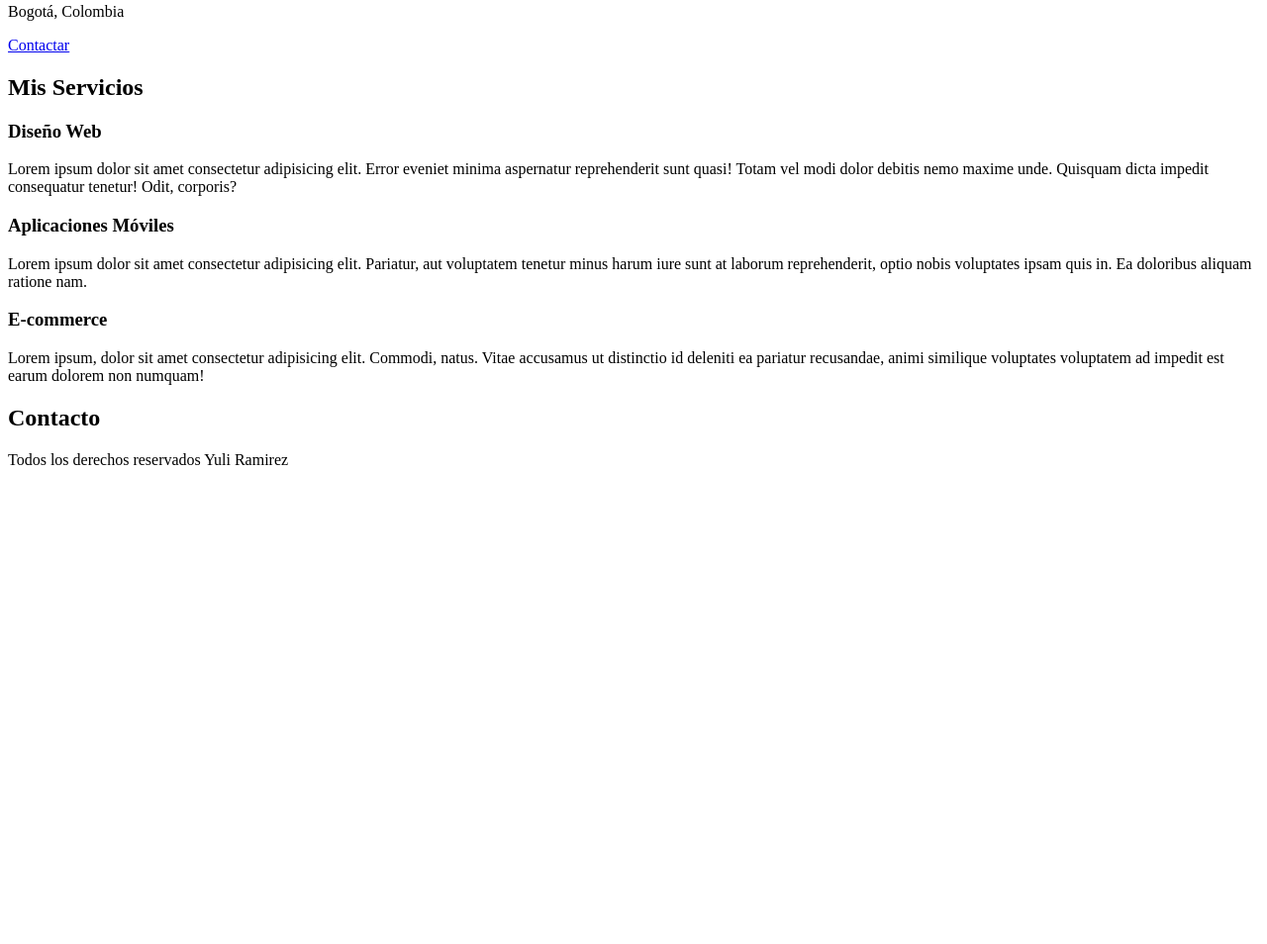
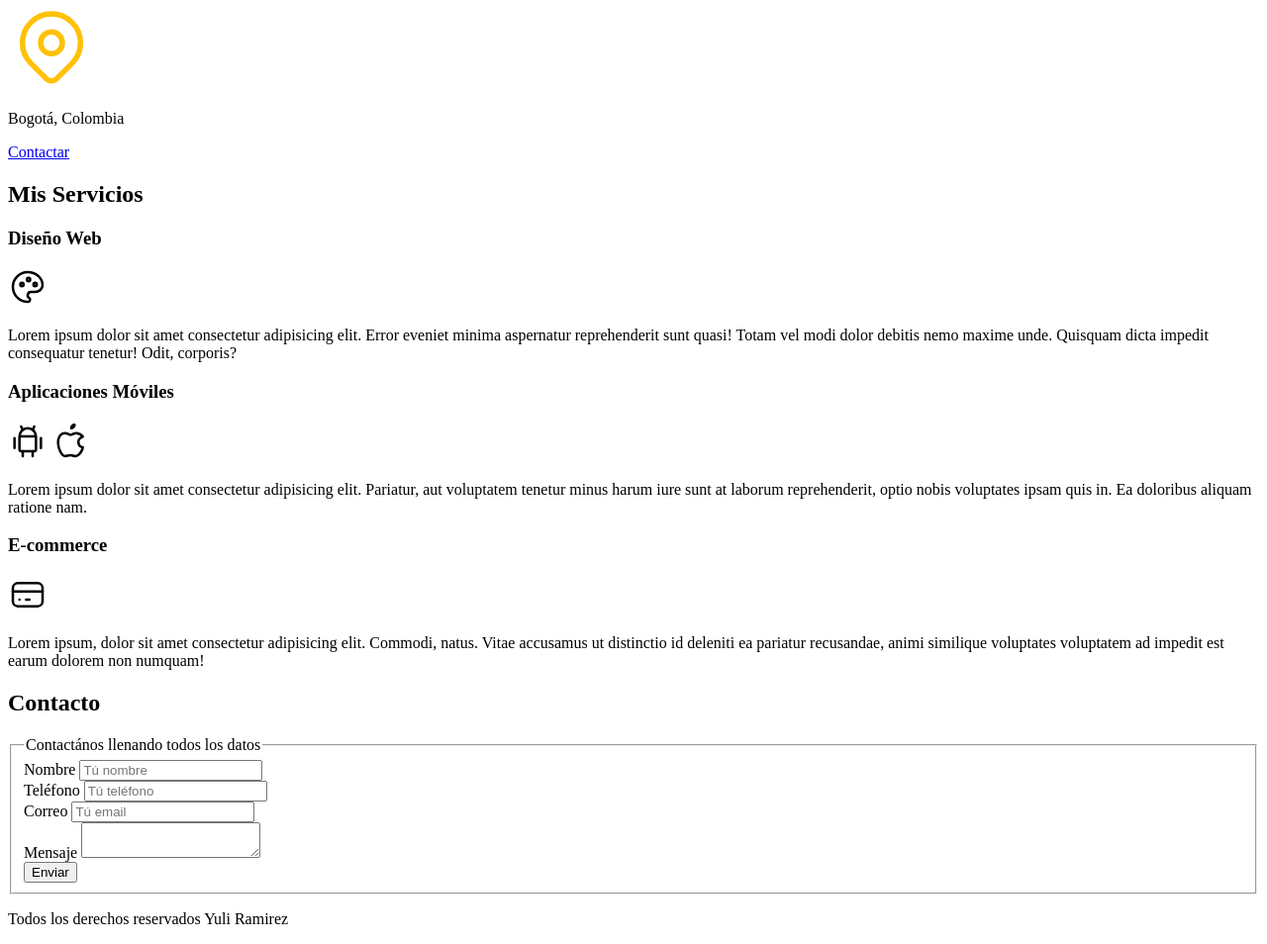
Before and after one commit to Yuli-Ramirez-02/primer-proyecto, a plain HTML site: page index.html in a window 1280 px wide. Shown: the part 162-1116 px from the top of the page at 99% size. Before the commit the page ends 800 px from the top, so only its background shows below. Drawn offline with Linux system fonts and the light colour scheme.

Commit message:
Iconos y formulario

```diff
--- a/index.html
+++ b/index.html
@@ -5,47 +5,125 @@
     <meta name="viewport" content="width=device-width, initial-scale=1.0">
     <title>Diseñador Freelancer</title>
 </head>
+
 <body>
+
     <header>
         <h1>Yuli Ramirez Freelancer</h1>
     </header>
 
     <nav>
         <a href="#">Inicio</a>
+
         <a href="#">Nosotros</a>
+
         <a href="#">Clientes</a>
+
         <a href="#">Contactos</a>
     </nav>
 
     <section>
         <h2>Diseño y Desarrollo  Web Freelancer</h2>
+
+        <svg xmlns="http://www.w3.org/2000/svg" class="icon icon-tabler icon-tabler-map-pin" width="88" height="88" viewBox="0 0 24 24" stroke-width="1.5" stroke="#FFC107" fill="none" stroke-linecap="round" stroke-linejoin="round">
+            <path stroke="none" d="M0 0h24v24H0z" fill="none"/>
+            <path d="M9 11a3 3 0 1 0 6 0a3 3 0 0 0 -6 0" />
+            <path d="M17.657 16.657l-4.243 4.243a2 2 0 0 1 -2.827 0l-4.244 -4.243a8 8 0 1 1 11.314 0z" />
+        </svg>
+
         <p>Bogotá, Colombia</p>
 
         <a href="#">Contactar</a>
     </section>
-
 
     <main>
         <h2>Mis Servicios</h2>
 
         <section>
             <h3>Diseño Web</h3>
+
+            <svg xmlns="http://www.w3.org/2000/svg" class="icon icon-tabler icon-tabler-palette" width="40" height="40" viewBox="0 0 24 24" stroke-width="1.5" stroke="#000000" fill="none" stroke-linecap="round" stroke-linejoin="round">
+                <path stroke="none" d="M0 0h24v24H0z" fill="none"/>
+                <path d="M12 21a9 9 0 0 1 0 -18c4.97 0 9 3.582 9 8c0 1.06 -.474 2.078 -1.318 2.828c-.844 .75 -1.989 1.172 -3.182 1.172h-2.5a2 2 0 0 0 -1 3.75a1.3 1.3 0 0 1 -1 2.25" />
+                <path d="M8.5 10.5m-1 0a1 1 0 1 0 2 0a1 1 0 1 0 -2 0" />
+                <path d="M12.5 7.5m-1 0a1 1 0 1 0 2 0a1 1 0 1 0 -2 0" />
+                <path d="M16.5 10.5m-1 0a1 1 0 1 0 2 0a1 1 0 1 0 -2 0" />
+            </svg>
+
             <p>Lorem ipsum dolor sit amet consectetur adipisicing elit. Error eveniet minima aspernatur reprehenderit sunt quasi! Totam vel modi dolor debitis nemo maxime unde. Quisquam dicta impedit consequatur tenetur! Odit, corporis?</p>
         </section>
 
         <section>
             <h3>Aplicaciones Móviles</h3>
+
+            <svg xmlns="http://www.w3.org/2000/svg" class="icon icon-tabler icon-tabler-brand-android" width="40" height="40" viewBox="0 0 24 24" stroke-width="1.5" stroke="#000000" fill="none" stroke-linecap="round" stroke-linejoin="round">
+                <path stroke="none" d="M0 0h24v24H0z" fill="none"/>
+                <path d="M4 10l0 6" />
+                <path d="M20 10l0 6" />
+                <path d="M7 9h10v8a1 1 0 0 1 -1 1h-8a1 1 0 0 1 -1 -1v-8a5 5 0 0 1 10 0" />
+                <path d="M8 3l1 2" />
+                <path d="M16 3l-1 2" />
+                <path d="M9 18l0 3" />
+                <path d="M15 18l0 3" />
+            </svg>
+
+            <svg xmlns="http://www.w3.org/2000/svg" class="icon icon-tabler icon-tabler-brand-apple" width="40" height="40" viewBox="0 0 24 24" stroke-width="1.5" stroke="#000000" fill="none" stroke-linecap="round" stroke-linejoin="round">
+                <path stroke="none" d="M0 0h24v24H0z" fill="none"/>
+                <path d="M8.286 7.008c-3.216 0 -4.286 3.23 -4.286 5.92c0 3.229 2.143 8.072 4.286 8.072c1.165 -.05 1.799 -.538 3.214 -.538c1.406 0 1.607 .538 3.214 .538s4.286 -3.229 4.286 -5.381c-.03 -.011 -2.649 -.434 -2.679 -3.23c-.02 -2.335 2.589 -3.179 2.679 -3.228c-1.096 -1.606 -3.162 -2.113 -3.75 -2.153c-1.535 -.12 -3.032 1.077 -3.75 1.077c-.729 0 -2.036 -1.077 -3.214 -1.077z" />
+                <path d="M12 4a2 2 0 0 0 2 -2a2 2 0 0 0 -2 2" />
+            </svg>
+
             <p>Lorem ipsum dolor sit amet consectetur adipisicing elit. Pariatur, aut voluptatem tenetur minus harum iure sunt at laborum reprehenderit, optio nobis voluptates ipsam quis in. Ea doloribus aliquam ratione nam.</p>
         </section>
 
         <section>
             <h3>E-commerce</h3>
+
+            <svg xmlns="http://www.w3.org/2000/svg" class="icon icon-tabler icon-tabler-credit-card" width="40" height="40" viewBox="0 0 24 24" stroke-width="1.5" stroke="#000000" fill="none" stroke-linecap="round" stroke-linejoin="round">
+                <path stroke="none" d="M0 0h24v24H0z" fill="none"/>
+                <path d="M3 5m0 3a3 3 0 0 1 3 -3h12a3 3 0 0 1 3 3v8a3 3 0 0 1 -3 3h-12a3 3 0 0 1 -3 -3z" />
+                <path d="M3 10l18 0" />
+                <path d="M7 15l.01 0" />
+                <path d="M11 15l2 0" />
+            </svg>
+
             <p>Lorem ipsum, dolor sit amet consectetur adipisicing elit. Commodi, natus. Vitae accusamus ut distinctio id deleniti ea pariatur recusandae, animi similique voluptates voluptatem ad impedit est earum dolorem non numquam!</p>
         </section>
     </main>
 
     <section>
         <h2>Contacto</h2>
+
+        <form>
+            <fieldset>
+                <legend>Contactános llenando todos los datos</legend>
+
+                <div>
+                    <label>Nombre</label>
+                    <input type="text" placeholder="Tú nombre">
+                </div>
+
+                <div>
+                    <label>Teléfono</label>
+                    <input type="number" placeholder="Tú teléfono">
+                </div>
+
+                <div>
+                    <label>Correo</label>
+                    <input type="email" placeholder="Tú email">
+                </div>
+
+                <div>
+                    <label>Mensaje</label>
+                    <textarea></textarea>
+                </div>
+
+                <div>
+                    <input type="submit" value="Enviar">
+                </div>
+
+            </fieldset>
+        </form>
     </section>
 
     <footer>
```
Also changed, not shown: img/hero.jpg (added).
